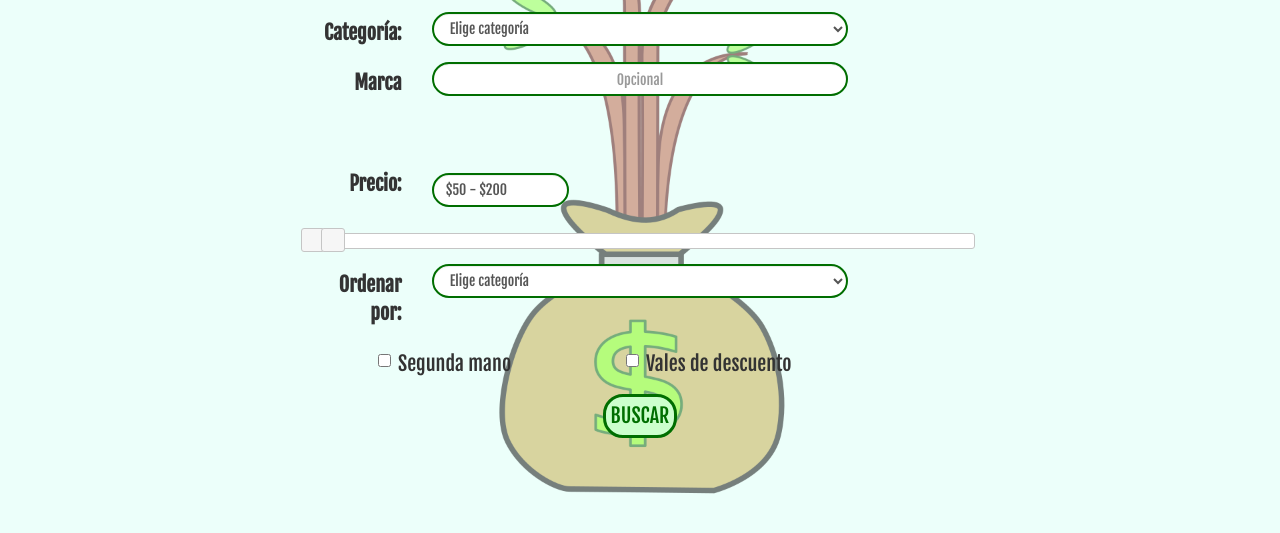
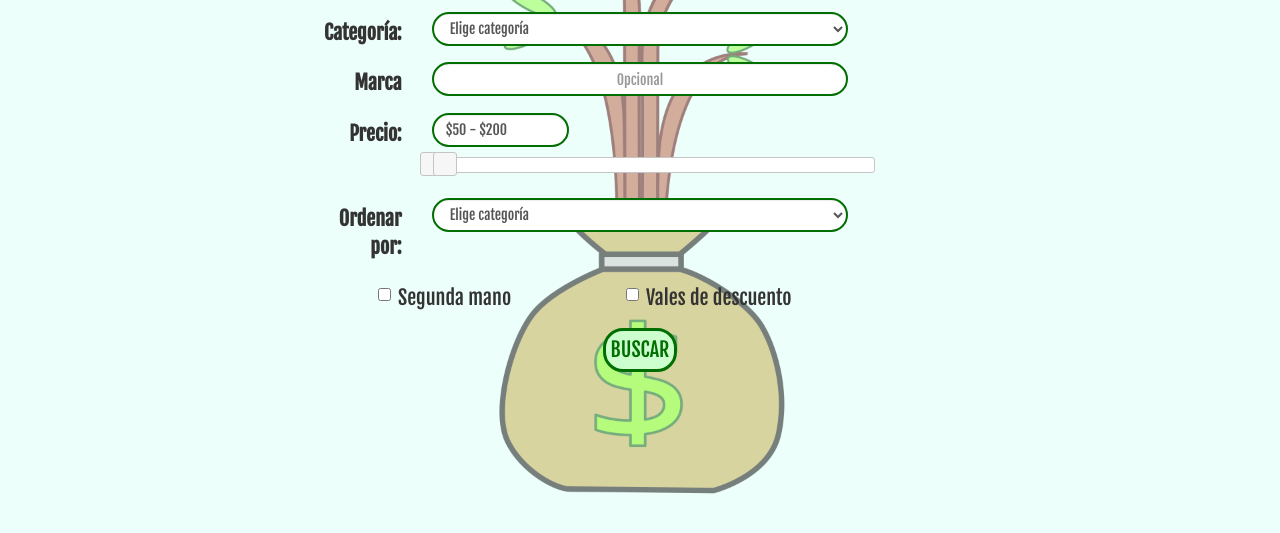
Before and after one commit to Eugenio199226/Ahorrando-Ando, a plain HTML site: page Documentacion/Html/busquedaavanzada.html in a window 1280 px wide. Shown: the part 189-722 px from the top of the page. Drawn offline with nearby package versions, Linux system fonts and the light colour scheme; files that its build step writes are made by us from their sources.

Commit message:
Busqueda corregida

```diff
--- a/Documentacion/Html/busquedaavanzada.html
+++ b/Documentacion/Html/busquedaavanzada.html
@@ -84,14 +84,13 @@
                     </div>
 
             <div class="form-group">
-                <p>
                     <label class="control-label col-sm-2" for="precio" id="precio">Precio:</label>
                     <div class="col-sm-3">
                         <input class="form-control" type="text" id="amount">
                     </div>
-                </p>
-
-                <div id="slider-range"></div>
+                    <div class="col-sm-10" style="padding:10px">
+                        <div class="col-sm-10" id="slider-range"></div>
+                    </div>
             </div>
 
             <div class="form-group">
```
